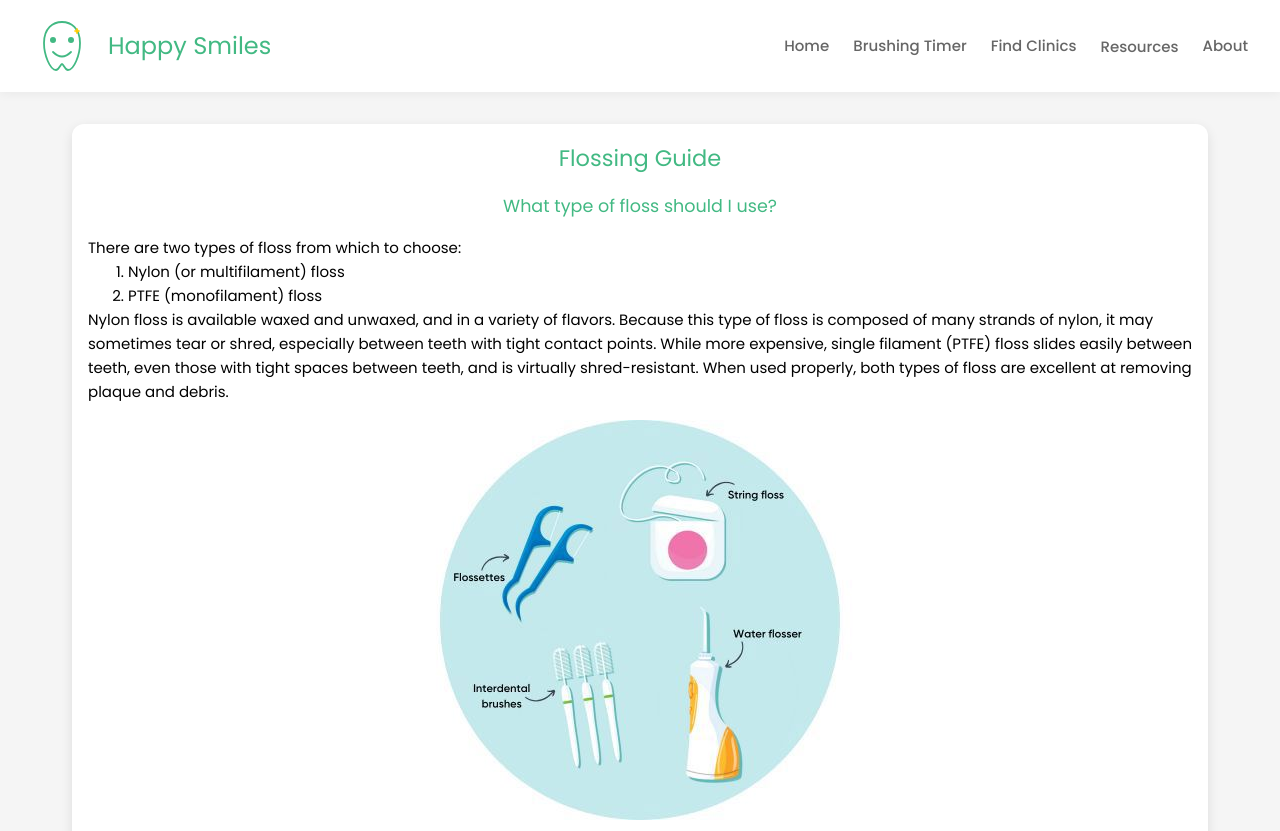
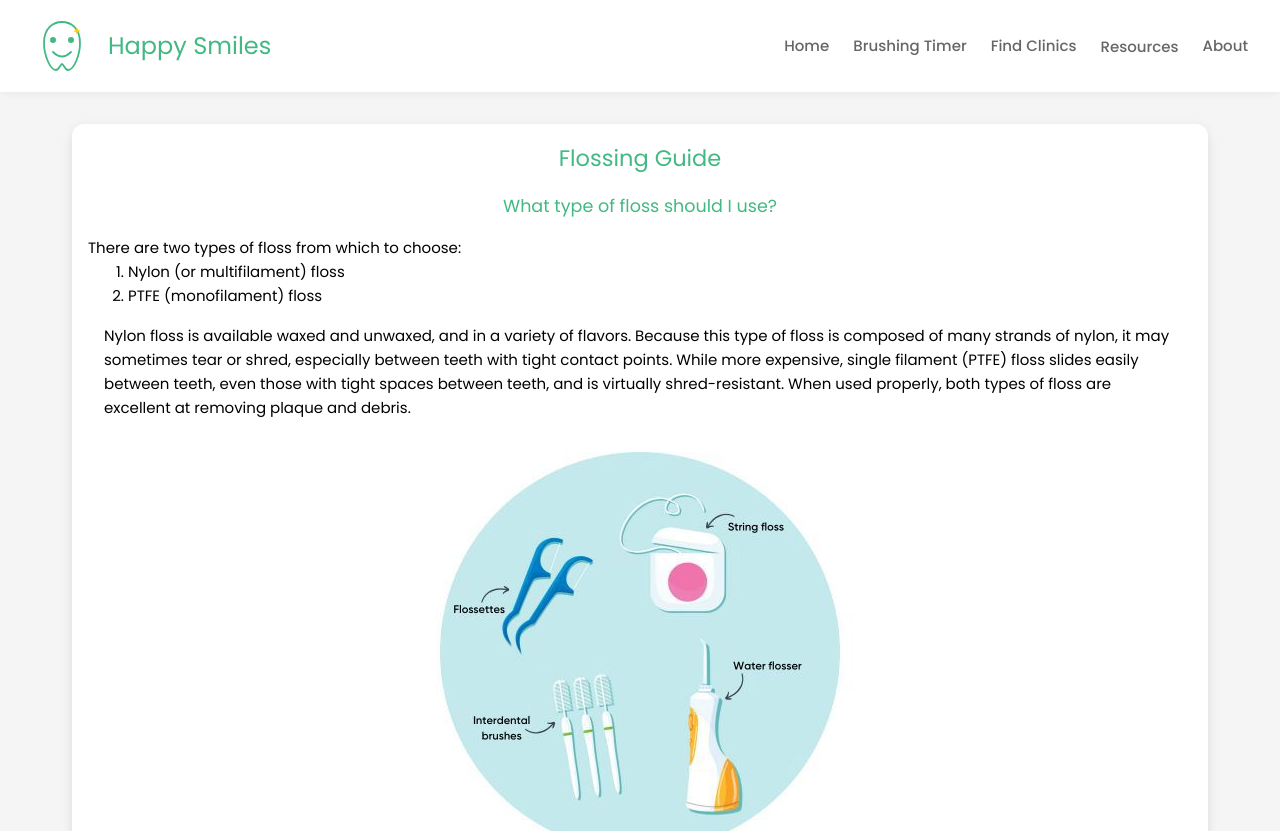
Before and after one commit to Happy-smiles-UNC/happy-smiles, a Vue app: page /flossing in a window 1280 px wide. Shown: the top 831 px of the page. Built offline with nearby package versions, Linux system fonts and the light colour scheme; a small style sheet from the web is missing; what highcharts-vue would draw is missing.

Commit message:
added text padding

```diff
--- a/src/components/FlossingGuide.vue
+++ b/src/components/FlossingGuide.vue
@@ -10,7 +10,7 @@
       <li>PTFE (monofilament) floss</li>
     </ol>
 
-    <p>
+    <p class="placeholder-text">
       Nylon floss is available waxed and unwaxed, and in a variety of flavors. Because this type of floss is composed of many strands of nylon, it may sometimes tear or shred, especially between teeth with tight contact points. While more expensive, single filament (PTFE) floss slides easily between teeth, even those with tight spaces between teeth, and is virtually shred-resistant. When used properly, both types of floss are excellent at removing plaque and debris.
     </p>
 
@@ -97,6 +97,10 @@ h3 {
   text-align: center;
 }
 
+.placeholder-text {
+  padding: 1rem;
+}
+
 img {
   max-width: 100%;
   height: auto;
```
